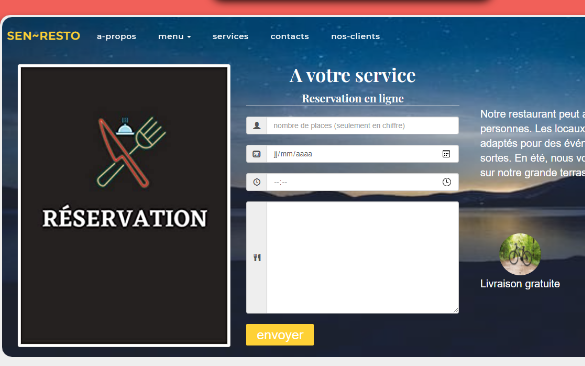
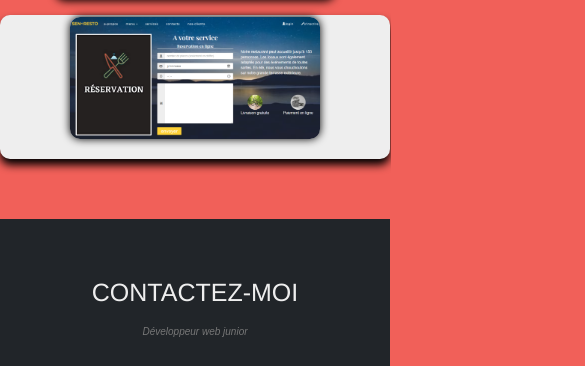
Before and after one commit to Mamadou-Faye/Mamadou-Faye.github.io, a plain HTML site: page index.html in a window 390 px wide. Shown: the part 3052-3418 px from the top of the page, 585 px wide, since content can reach past the window. Drawn offline with nearby package versions, Linux system fonts and the light colour scheme.

Commit message:
Responsive de mon portfolio

```diff
--- a/style.css
+++ b/style.css
@@ -510,13 +510,14 @@ button.btn-primary:hover{
 
 	section.portfolio div.content-portfolio div.card-un img,
 	section.portfolio div.content-portfolio div.card-deux img,
-	section.portfolio div.content-portfolio div.card-trois img {
+	section.portfolio div.content-portfolio div.card-trois img,
+	section.portfolio div.content-portfolio div.card-quatre img {
 		width: 250px;
-		height: 80%;
+		height: 100%;
 		box-shadow: 0px 0px 8px #000;
 	}
 
-	.myfoote {
+	.myfooter {
 		display: flex;
 		flex-direction: column;
 		justify-content: center;
```
